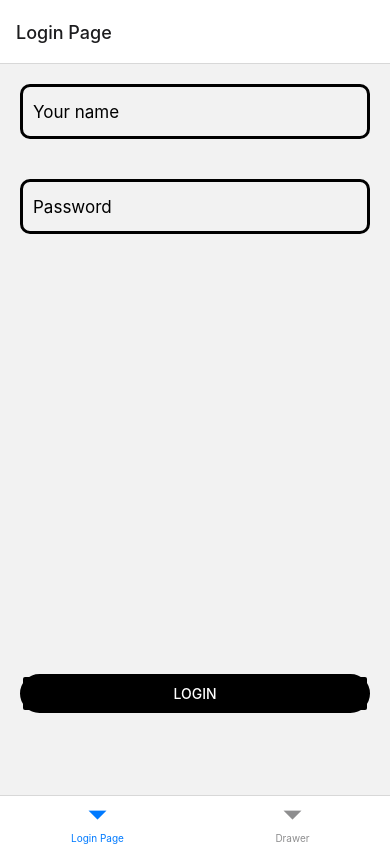
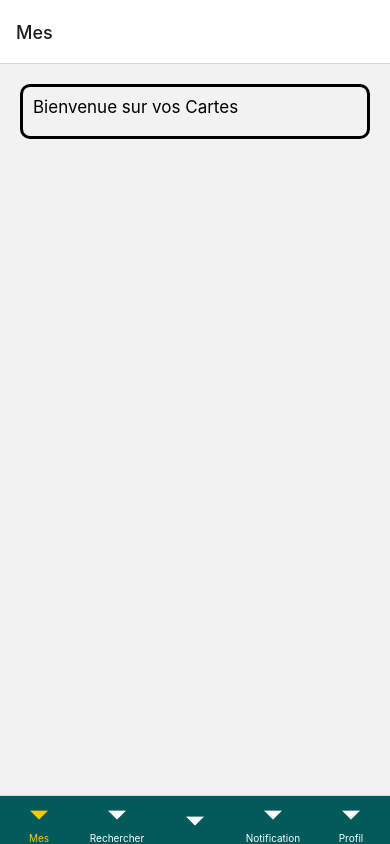
Before and after one commit to Briceuuuh/experimentation_react, a React Native app: screen / in a window 390 px wide. Built offline with nearby package versions, Linux system fonts and the light colour scheme.

Commit message:
screen integration

```diff
--- a/App.tsx
+++ b/App.tsx
@@ -1,22 +1,51 @@
 import * as React from 'react';
-import { NavigationContainer, TabActions } from '@react-navigation/native';
-import {View, Text, StyleSheet, Button, TextInput, ScrollView, ImageBackground, Pressable, Alert} from "react-native";
+import { NavigationContainer} from '@react-navigation/native';
 import { createBottomTabNavigator } from '@react-navigation/bottom-tabs';
+//import Ionicons from 'react-native-vector-icons/Ionicons';
 
 import Login from './screens/page_login';
 import Drawer from './screens/page_drawer';
-import styles from './style';
+import Card from './screens/page_card';
+import Search from './screens/page_search';
+import Notif from './screens/page_notif';
 
 const Tab = createBottomTabNavigator();
 
 const App = () => {
   return (
     <NavigationContainer>
-      <Tab.Navigator>
-        <Tab.Screen name="Login Page" component={Login} />
-        <Tab.Screen name="Drawer" component={Drawer} />
+      <Tab.Navigator
+        screenOptions={({ route }) => ({
+          /* tabBarIcon: ({ focused, color }) => {
+            let iconName;
+            if (route.name === 'Mes cartes') {
+              iconName = focused ? 'ios-information-circle' : 'ios-information-circle-outline';
+            } else if (route.name === 'Rechercher') {
+              iconName = focused ? 'BsSearch' : 'ios-list';
+            } else if (route.name === ' ') {
+              iconName = focused ? 'person-circle' : 'ios-list';
+            } else if (route.name === 'Notification') {
+              iconName = focused ? 'person-circle' : 'ios-list';
+            } else if (route.name === 'Profil') {
+              iconName = focused ? 'ios-list-box' : 'iperson-circlet';
+            }
+            //return <Ionicons name={iconName} size={20} color={color} />;
+          }, */
+          tabBarStyle: {
+            backgroundColor: '#035A5A',
+          },
+          tabBarActiveTintColor: '#FDC80B',
+          tabBarInactiveTintColor: '#FFFFFF',
+        })}
+      >
+        <Tab.Screen name="Mes " component={Card}/>
+        <Tab.Screen name="Rechercher" component={Search}/>
+        <Tab.Screen name=" " component={Drawer}/>
+        <Tab.Screen name="Notification" component={Notif}/>
+        <Tab.Screen name="Profil" component={Login} />
       </Tab.Navigator>
     </NavigationContainer>
+
   );
 };
 
--- a/package.json
+++ b/package.json
@@ -21,7 +21,7 @@
     "@react-navigation/native-stack": "^6.6.2",
     "@react-navigation/stack": "6.2.1",
     "@types/react-native-vector-icons": "^6.4.10",
-    "react": "17.0.2",
+    "react": "^17.0.2",
     "react-native": "0.68.1",
     "react-native-gesture-handler": "~2.1.0",
     "react-native-pager-view": "5.4.9",
--- /dev/null
+++ b/screens/page_card.tsx
@@ -0,0 +1,15 @@
+import * as React from 'react';
+import {View, Text, StyleSheet, Button, TextInput, ScrollView, ImageBackground, Pressable, Alert} from "react-native";
+import styles from './../style';
+
+const Card = () => {
+    return (
+      <View style={styles.container}>
+        <Text style={styles.input}>
+            Bienvenue sur vos Cartes
+        </Text>
+      </View>
+    );
+  }
+
+export default Card;
--- /dev/null
+++ b/screens/page_notif.tsx
@@ -0,0 +1,15 @@
+import * as React from 'react';
+import {View, Text, StyleSheet, Button, TextInput, ScrollView, ImageBackground, Pressable, Alert} from "react-native";
+import styles from './../style';
+
+const Notif = () => {
+    return (
+      <View style={styles.container}>
+        <Text style={styles.input}>
+            Bienvenue sur vos Notifications
+        </Text>
+      </View>
+    );
+  }
+
+export default Notif;
--- /dev/null
+++ b/screens/page_search.tsx
@@ -0,0 +1,15 @@
+import * as React from 'react';
+import {View, Text, StyleSheet, Button, TextInput, ScrollView, ImageBackground, Pressable, Alert} from "react-native";
+import styles from './../style';
+
+const Search = () => {
+    return (
+      <View style={styles.container}>
+        <Text style={styles.input}>
+          Bienvenue sur vos Recherches
+        </Text>
+      </View>
+    );
+  }
+
+export default Search;
```
Also changed, not shown: 1 other file (tests, documents, lock files or other folders).
